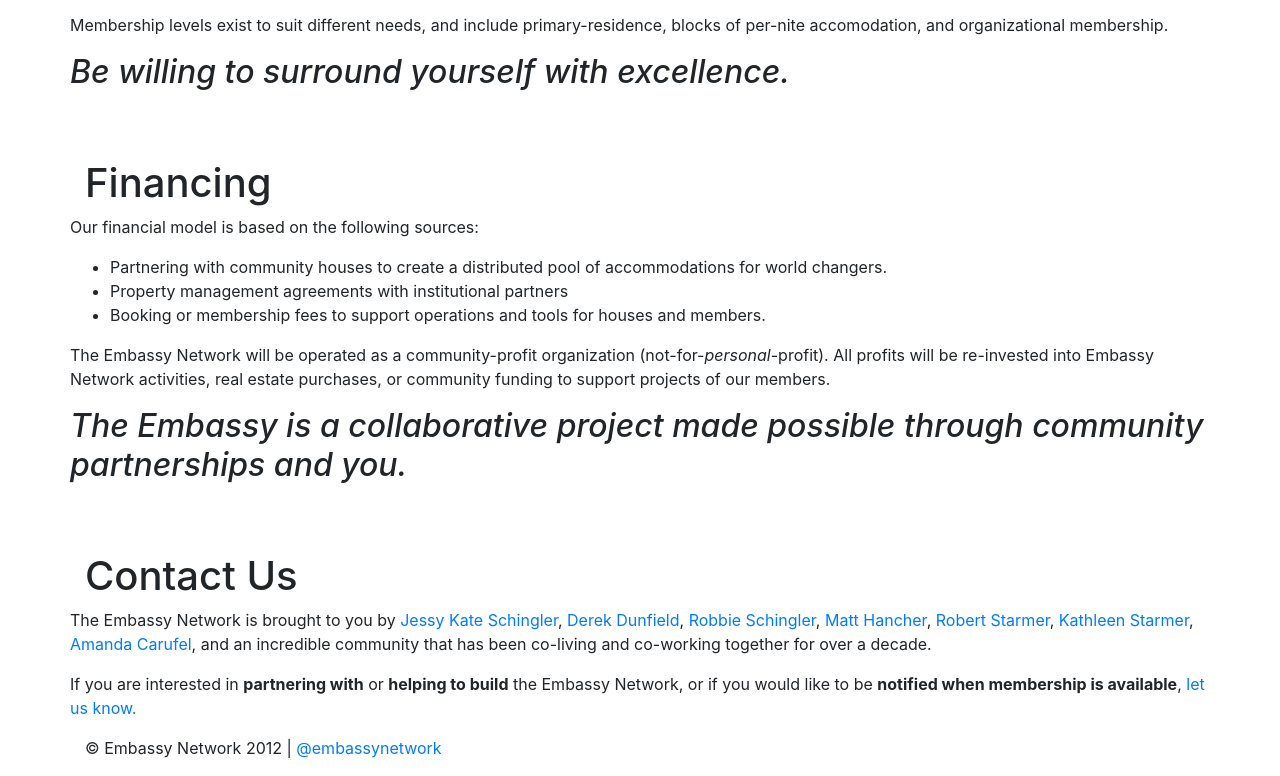
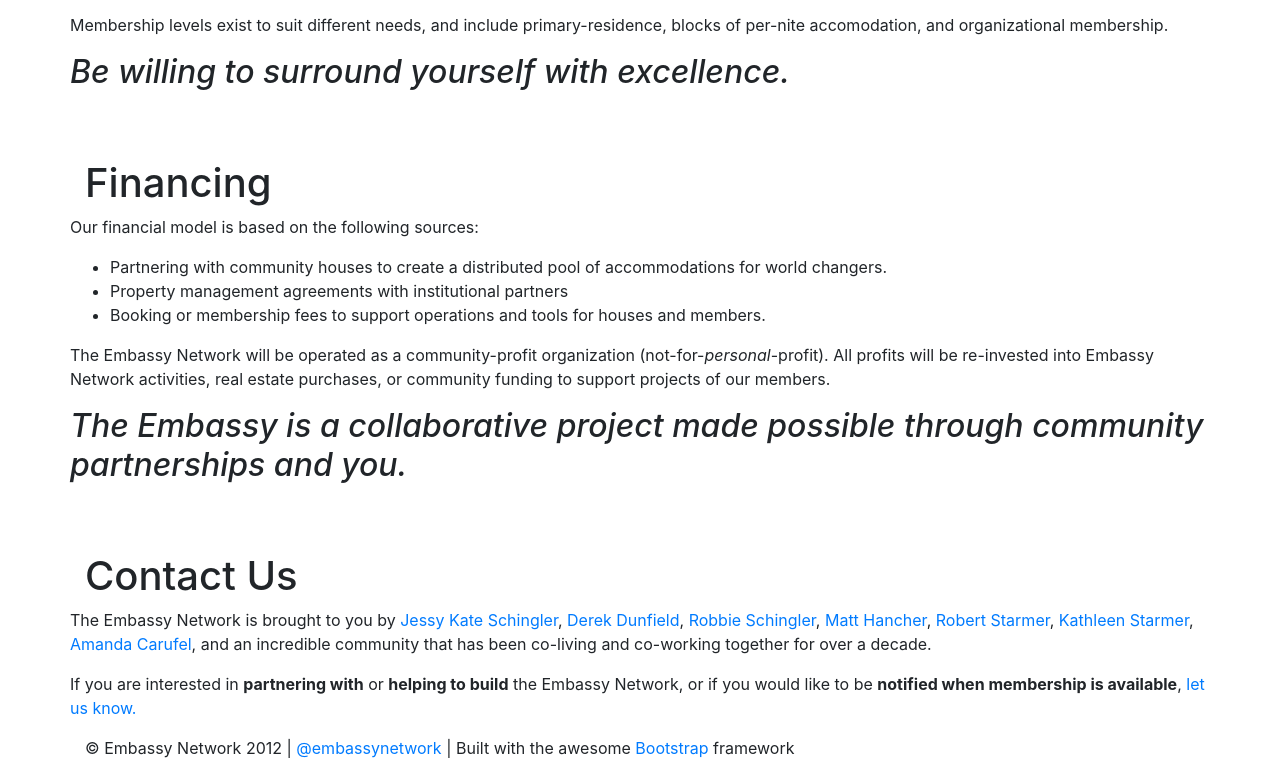
Before and after one commit to jessykate/The-Embassy-Network, a plain HTML site: page index.html in a window 1280 px wide. Shown: the part 2141-2917 px from the top of the page. Drawn offline with nearby package versions, Linux system fonts and the light colour scheme.

Commit message:
added bootstrap credit

```diff
--- a/index.html
+++ b/index.html
@@ -293,7 +293,7 @@
 
 
       <footer>
-	  <p>&copy; Embassy Network 2012 | <a href="http://twitter.com/#!/embassynetwork">@embassynetwork</a></p>
+	  <p>&copy; Embassy Network 2012 | <a href="http://twitter.com/#!/embassynetwork">@embassynetwork</a> | Built with the awesome <a href="http://twitter.github.com/bootstrap/">Bootstrap</a> framework</p>
       </footer>
 
 
```
